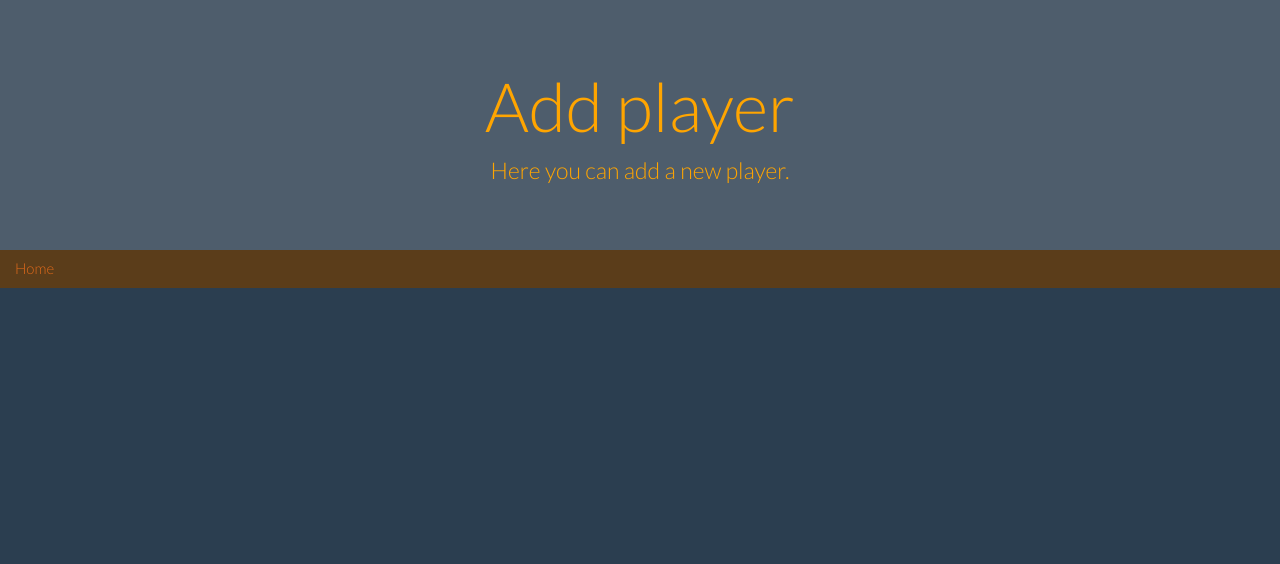
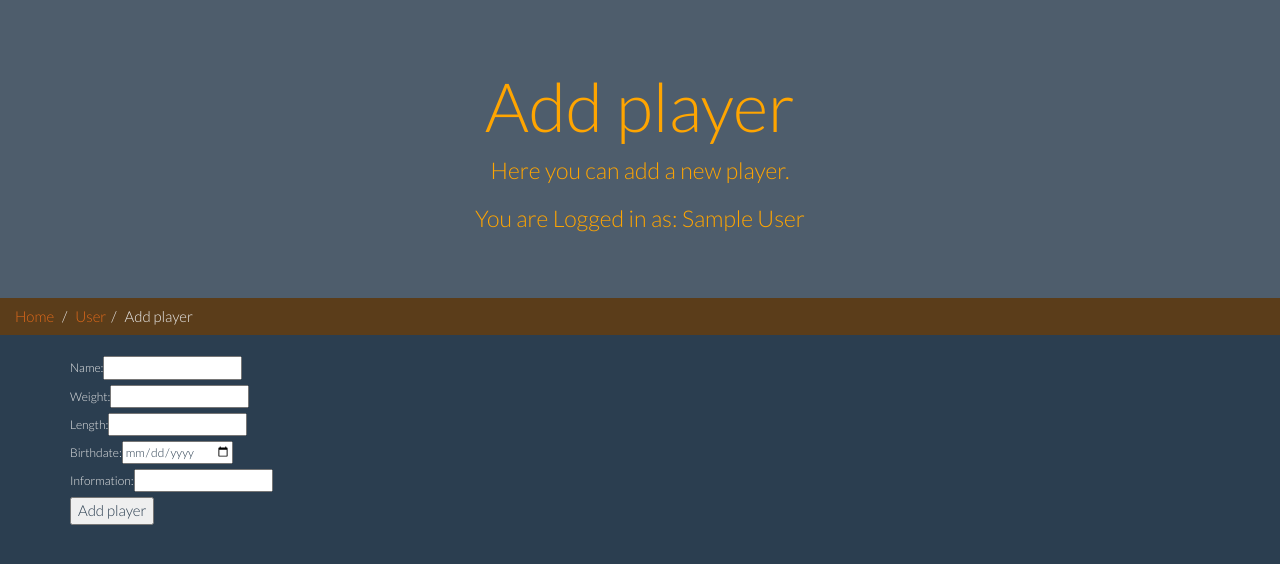
Before and after one commit to Keeso1/729G28, a PHP site: page /addplayer.php?teamID=1 in a window 1280 px wide. Shown: the top 564 px of the page. Run offline with PHP 8.4, Linux system fonts and the light colour scheme; the visitor is signed in with stand-in values (Sample User, id 1); tables that the repository leaves empty hold one stand-in row (values such as "Sample post").

Commit message:
completed save

```diff
--- a/projektC/addplayer.php
+++ b/projektC/addplayer.php
@@ -1,3 +1,7 @@
+<?php
+require __DIR__ . '/connectdb.php';
+$selected_team = get_team_info(connectDB(), $_GET['teamID']);
+?>
 <!DOCTYPE html>
 <html>
     <head>
@@ -7,23 +11,73 @@
         <meta name="description" content="Team Rosters">
         <link rel="stylesheet" href="bootstrap_themed.css">
         <link rel="stylesheet" href="main.css">
-	<?php
-		//// Do proper changes to connectdb.php and include it here.
-	?>
     </head>
     <body>
 	    <div class="jumbotron">
 			<header class ="customHeader">
 				<h1>Add player</h1>
 				<p>Here you can add a new player.</p>
+				<p>You are Logged in as: <?php echo $_SESSION["userName"]; ?></p>
 			</header>
 	    </div>
 	    <ul class="breadcrumb">
 			<li><a href="home.php">Home</a></li>
+			<?php
+				echo "<li>"
+						. "<a href='team.php?teamID=" . $selected_team["ID"]."'>"
+						. $selected_team["fullName"]
+						. "</a>"
+						. "</li>";
+				echo "<li class='active'>Add player</li>";
+        	?>
 			<!-- Add proper breadcrumbs -->
 	    </ul>
 	    <div class="container xs-8">
+			<form action=<?php echo "'addplayer.php?teamID=". $_GET["teamID"]. "'" ?> method="post">
+				<label>Name:<input type="text" name="name"></label><br>
+				<label>Weight:<input type="number" name="weight" step="any"></label><br>
+				<label>Length:<input type="number" name="length" step="any"></label><br>
+				<label>Birthdate:<input type="date" name="birthdate"></label><br>
+				<label>Information:<input type="text" name="information"></label><br>
+				<input type="submit" name="playersubmit" value="Add player">
+			</form>
 			<!-- Create a form where a user can add info about a player and then send that your database to create a new player. -->
+			<?php
+				if (!isset($_POST['playersubmit'])){
+				}else{
+					$name = htmlspecialchars(trim($_POST['name']));
+					$weight = htmlspecialchars(trim($_POST['weight']));
+					$length = htmlspecialchars(trim($_POST['length']));
+					$birthdate = htmlspecialchars(trim($_POST['birthdate']));
+					$information = htmlspecialchars(trim($_POST['information']));
+					$errors = array();
+
+					if (empty($name)) {
+						$errors[] = "Name must be chosen";
+					}
+
+					if (!empty($errors)) {
+						// Display errors to the user
+						foreach ($errors as $error) {
+							echo "<p style='color: red;'>$error</p>";
+						}
+					} else {
+						$playerInfo = [
+							'name' => $name,
+							'weight' => $weight,
+							'length' => $length,
+							'birthdate' => $birthdate,
+							'information' => $information
+						];
+						echo add_player(connectDB(), $_GET['teamID'], $playerInfo, $_SESSION["userName"])["message"];
+					}
+
+
+					console_log($errors);
+					//Here you need to 1. Read and validate the incoming data based on the requirements 2. Store the user if the validation is successful 3. Show an appropriate message.
+					// $conn is your database endpoint and shall be used for working with the database.
+				}
+        	?>
 	    </div>
     </body>
 </html>
--- a/projektC/connectdb.php
+++ b/projektC/connectdb.php
@@ -1,3 +1,6 @@
+<?php
+session_start();
+?>
 <?php
 function connectDB() {
 	//Enter your own database connectivity information here.
@@ -193,6 +196,16 @@ function get_coach_info($conn, $coachID){
 
 //------------------------------------------------------------------------------------
 //Funktioner för del D
+
+
+if (isset($_GET['logout'])) {
+	// Destroy the session when logout is requested
+	session_unset(); // Optional: clears all session variables
+	session_destroy(); // Destroys the session
+	console_log("session_killed");
+}
+
+
 function log_in($conn, $userInfo){
 	$name = $userInfo['name'];
 	$email = $userInfo['email'];
@@ -204,13 +217,14 @@ function log_in($conn, $userInfo){
 	$stmt->execute();
 	$result = $stmt->get_result();
 
-	console_log($result->num_rows);
 	if ($result->num_rows > 0) {
 		$result = $result->fetch_assoc();
 		// Username already exists
 		if ($result["email"] == $email And password_verify($password, $result["userPassword"])){
-			session_start();
-			$_SESSION["userName"] = $name;
+			console_log("session variabel ska sättas");
+			console_log($_SESSION);
+			$_SESSION['userName'] = $_POST["name"];
+			console_log($_SESSION);
 			return [
 				'success' => true,
 				'message' => 'You are logged in as '. $_SESSION["userName"] //SESSION är startad och $_SESSION["userName"] är satt
@@ -275,11 +289,75 @@ function add_user($conn, $userInfo) {
 function add_player($conn, $team, $playerInfo, $user) {
 	//add a player into the database. Assume data is validated and don't forget to add which team the player plays in.
 	//return something that means the player was added or not.
+	$name = $playerInfo['name'];
+	$weight = $playerInfo['weight'];
+	$length = $playerInfo['length'];
+	$birthdate = $playerInfo['birthdate'];
+	$information = $playerInfo['information'];
+	$draftYear = NULL;
+	$birthplace = NULL;
+	$debute = NULL;
+	$present = true;
+	$previous = false;
+
+    // Step 1: Check for unique username (name) only
+    $stmt = $conn->prepare("SELECT MAX(ID) AS max_id FROM player");
+    $stmt->execute();
+    $result = $stmt->get_result()->fetch_column();
+
+	console_log($result);
+	$new_id = $result + 1;
+	console_log($new_id);
+
+	// Step 2: Add the user to the database
+    $stmt = $conn->prepare("INSERT INTO player (ID, fullName, draftYear, birthDate, birthPlace, _weight, height, info, userName) VALUES (?, ?, ?, ?, ?, ?, ?, ?, ?)");
+    $stmt->bind_param("isissddss", $new_id, $name, $draftYear, $birthdate, $birthplace, $weight, $length, $information, $user);
+
+	$teamstmt = $conn->prepare("INSERT INTO teamPlayer (team_ID, player_ID, debute, present, previous) VALUES (?, ?, ?, ?, ?)");
+	$teamstmt->bind_param("iiiii", $team, $new_id, $debute, $present, $previous);
+
+    if ($stmt->execute() And $teamstmt->execute()) {
+        // Successfully added the user
+        return [
+            'success' => true,
+            'message' => "<p style='color: green;'> User successfully added.</p>"
+        ];
+    } else {
+        // Failed to add the user
+        return [
+            'success' => false,
+            'message' => 'Failed to add the user: ' . $stmt->error
+        ];
+    }
 }//end function add_player
 
 function update_player($conn, $playerInfo) {
 	//update a player in the database. Assume data is validated.
 	//return something that means the player was updated or not.
+	$ID = $playerInfo["ID"];
+	$name = $playerInfo['name'];
+	$weight = $playerInfo['weight'];
+	$length = $playerInfo['length'];
+	$birthdate = $playerInfo['birthdate'];
+	$information = $playerInfo['information'];
+
+	// Step 2: Add the user to the database
+    $stmt = $conn->prepare("UPDATE player SET fullName= ?, birthDate= ?, _weight = ?, height = ?, info = ? WHERE ID = ?");
+    $stmt->bind_param("ssddsi", $name, $birthdate, $weight, $length, $information, $ID);
+
+    if ($stmt->execute()) {
+        // Successfully added the user
+        return [
+            'success' => true,
+            'message' => "<p style='color: green;'> User successfully Updated.</p>"
+        ];
+    } else {
+        // Failed to add the user
+        return [
+            'success' => false,
+            'message' => 'Failed to update the user: ' . $stmt->error
+        ];
+    }
 }//end function update player
 
 ?>
```
Also changed, not shown: projektC/home.php (+11 -1 lines), projektC/signin.php (+8 -9 lines), projektC/signup.php (+9 -10 lines), projektC/team.php (+9 -1 lines), projektC/teammember.php (+13 -4 lines), projektC/updateplayer.php (added, +91 -0 lines).
